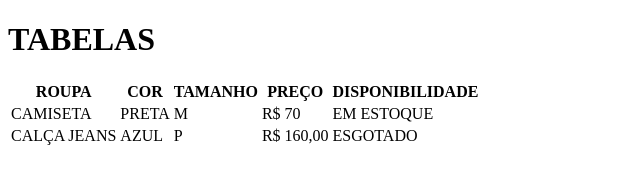
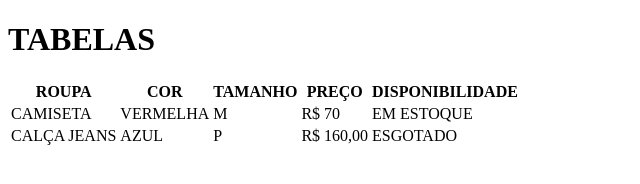
Before and after one commit to Hemilly-Yasmim/Aula-Tabela, a plain HTML site: page index.html in a window 1280 px wide. Shown: the whole page, without its empty margins (0-640 px from the left). Drawn offline with Linux system fonts and the light colour scheme.

Commit message:
MUDANDO PRETO PARA VERMELHO NA COLUNA DA COR

```diff
--- a/index.html
+++ b/index.html
@@ -18,7 +18,7 @@
 
         <tr>
             <td>CAMISETA</td>
-            <td>PRETA</td>
+            <td>VERMELHA</td>
             <td>M</td>
             <td>R$ 70</td>
             <td>EM ESTOQUE</td>
```
